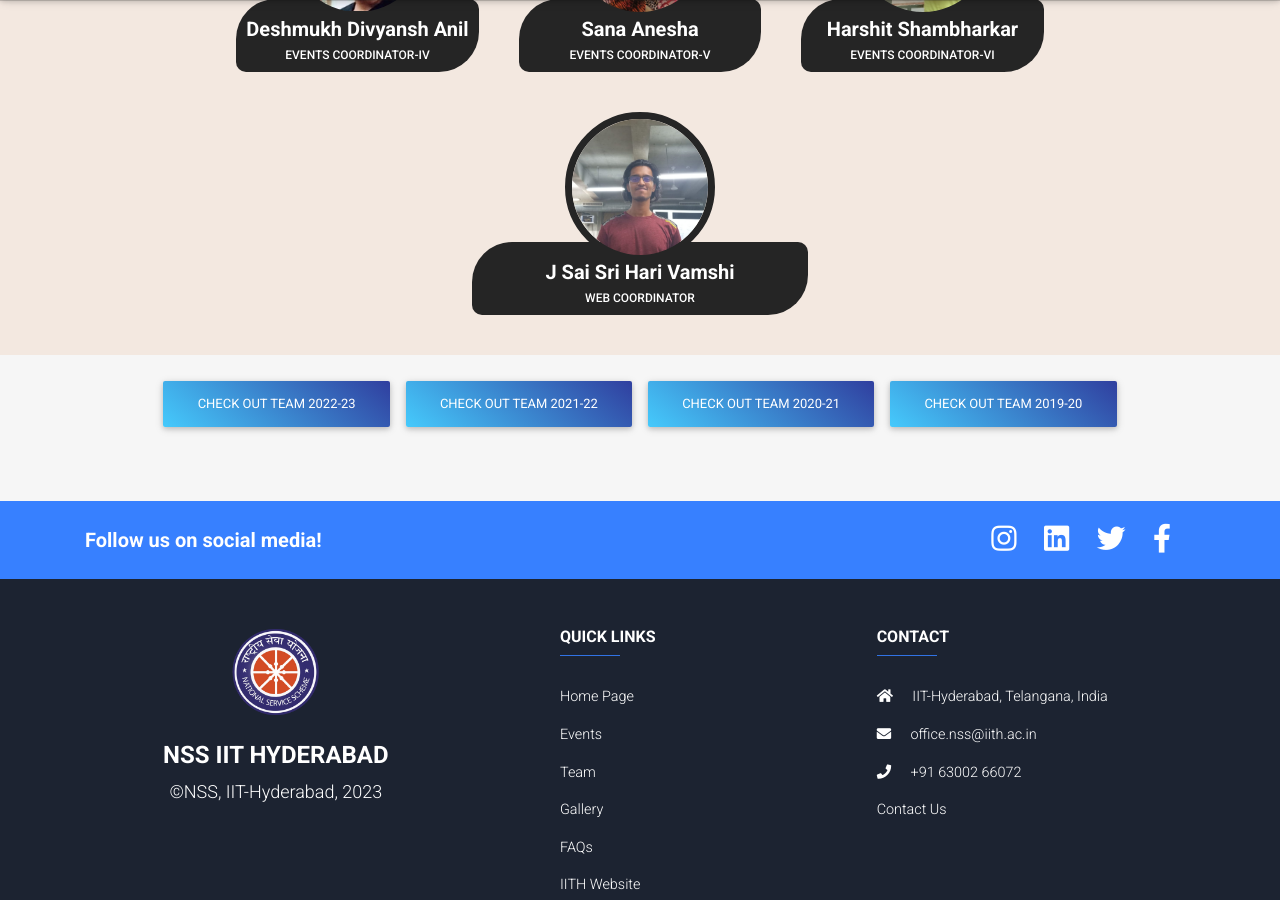
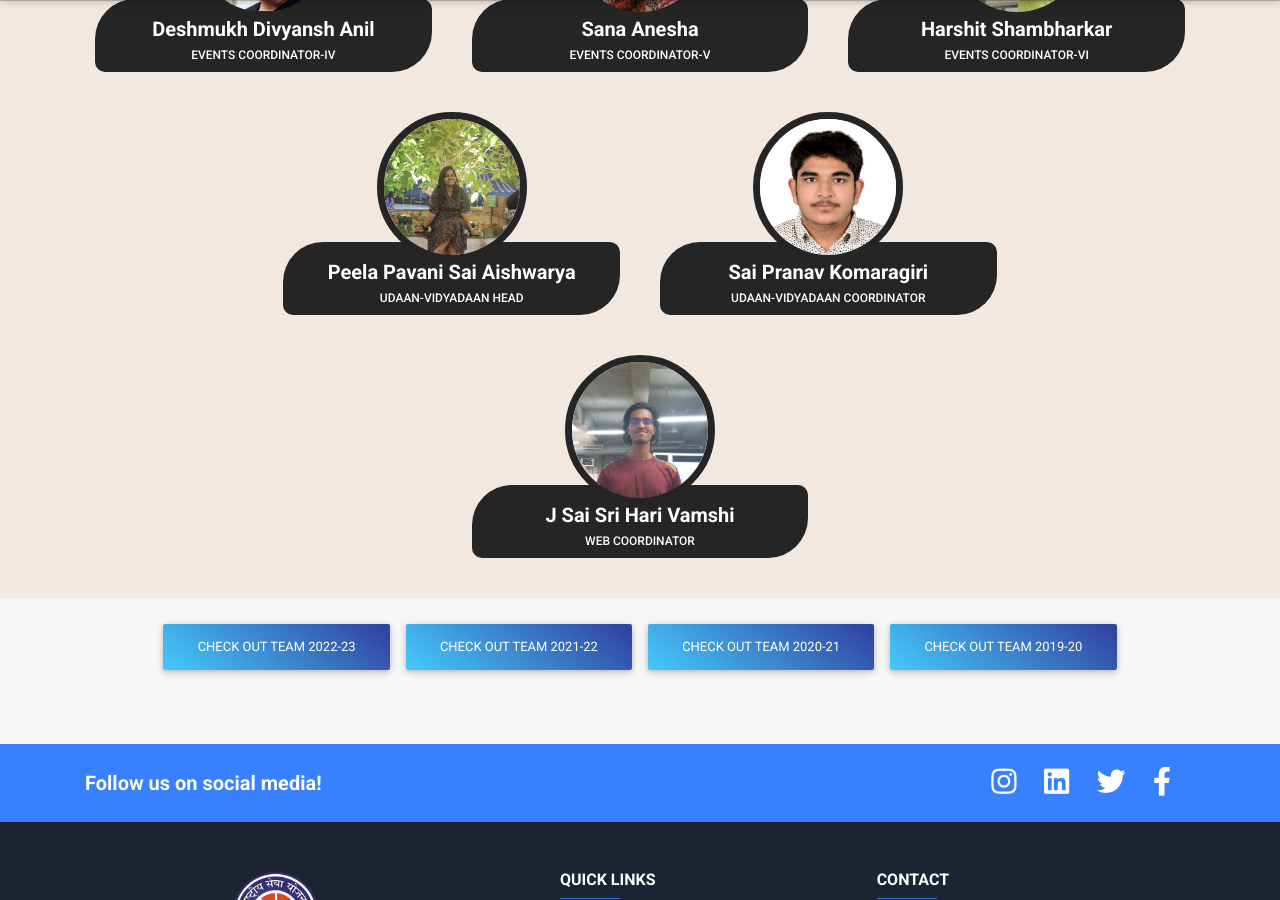
Before and after one commit to iith-nss/iith_nss_jekyll, a Jekyll site: the page built from team.html, in a window 1280 px wide and 900 px high, scrolled down 1668 px. Built offline with Jekyll 4.4.1, drawn with Linux system fonts in a browser that asks for light colours; nearby versions of some CDN libraries.

Commit message:
edit on team.html

```diff
--- a/team.html
+++ b/team.html
@@ -122,7 +122,7 @@ title: Team 2023-24
       </div>
     </div>
     <div class="row d-flex justify-content-center">
-      <div class="col-md-3 col-sm-6">
+      <div class="col-md-4 col-sm-6">
         <div class="our-team">
           <div class="pic">
             <img
@@ -136,7 +136,7 @@ title: Team 2023-24
           </div>
         </div>
       </div>
-      <div class="col-md-3 col-sm-6">
+      <div class="col-md-4 col-sm-6">
         <div class="our-team">
           <div class="pic">
             <img
@@ -150,7 +150,7 @@ title: Team 2023-24
           </div>
         </div>
       </div>
-      <div class="col-md-3 col-sm-6">
+      <div class="col-md-4 col-sm-6">
         <div class="our-team">
           <div class="pic">
             <img
@@ -166,7 +166,7 @@ title: Team 2023-24
       </div>
     </div>
     <div class="row d-flex justify-content-center">
-      <div class="col-md-3 col-sm-6">
+      <div class="col-md-4 col-sm-6">
         <div class="our-team">
           <div class="pic">
             <img
@@ -180,7 +180,7 @@ title: Team 2023-24
           </div>
         </div>
       </div>
-      <div class="col-md-3 col-sm-6">
+      <div class="col-md-4 col-sm-6">
         <div class="our-team">
           <div class="pic">
             <img
@@ -194,7 +194,7 @@ title: Team 2023-24
           </div>
         </div>
       </div>
-      <div class="col-md-3 col-sm-6">
+      <div class="col-md-4 col-sm-6">
         <div class="our-team">
           <div class="pic">
             <img
@@ -227,6 +227,37 @@ title: Team 2023-24
         </div>
       </div>
     </div> -->
+
+    <div class="row d-flex justify-content-center">
+      <div class="col-md-4 col-sm-6">
+        <div class="our-team">
+          <div class="pic">
+            <img
+              src="./assets/images/202324teammemberspics/ch20btech11026.jpg"
+              alt=""
+            />
+          </div>
+          <div class="team-content">
+            <h3 class="title">Peela Pavani Sai Aishwarya</h3>
+            <span class="post">Udaan-Vidyadaan Head</span>
+          </div>
+        </div>
+      </div>
+      <div class="col-md-4 col-sm-6">
+        <div class="our-team">
+          <div class="pic">
+            <img
+              src="./assets/images/202324teammemberspics/ee21btech11032.jpg"
+              alt=""
+            />
+          </div>
+          <div class="team-content">
+            <h3 class="title">Sai Pranav Komaragiri</h3>
+            <span class="post">Udaan-Vidyadaan Coordinator</span>
+          </div>
+        </div>
+      </div>
+    </div>
 
     <div class="row d-flex justify-content-center">
       <div class="col-md-4 col-sm-6">
```
Also changed, not shown: assets/images/202324teammemberspics/ch20btech11026.jpg (added), assets/images/202324teammemberspics/ee21btech11032.jpg (added).
